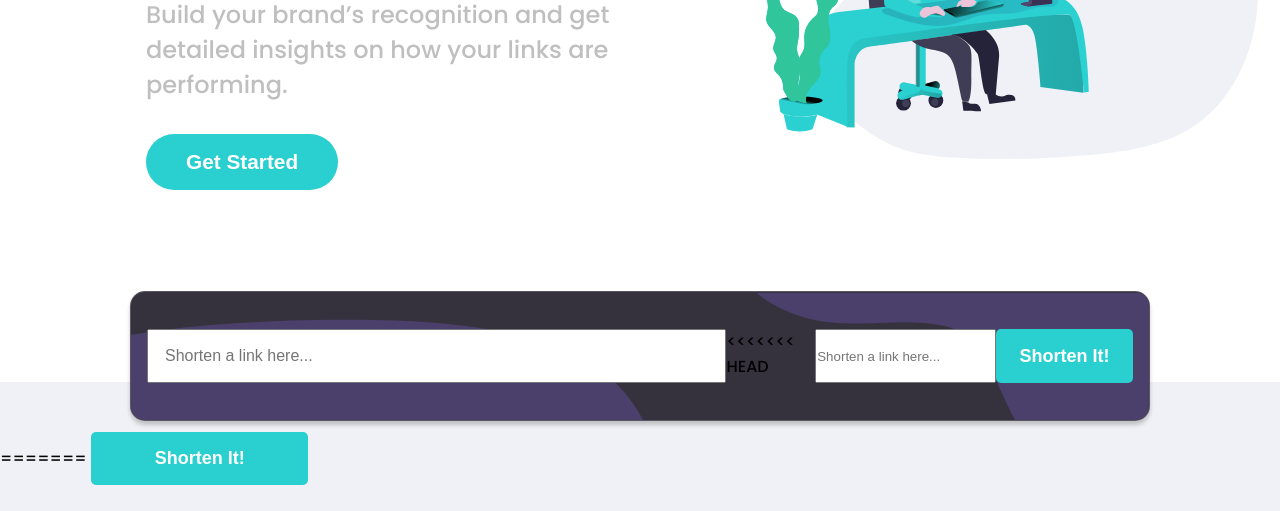
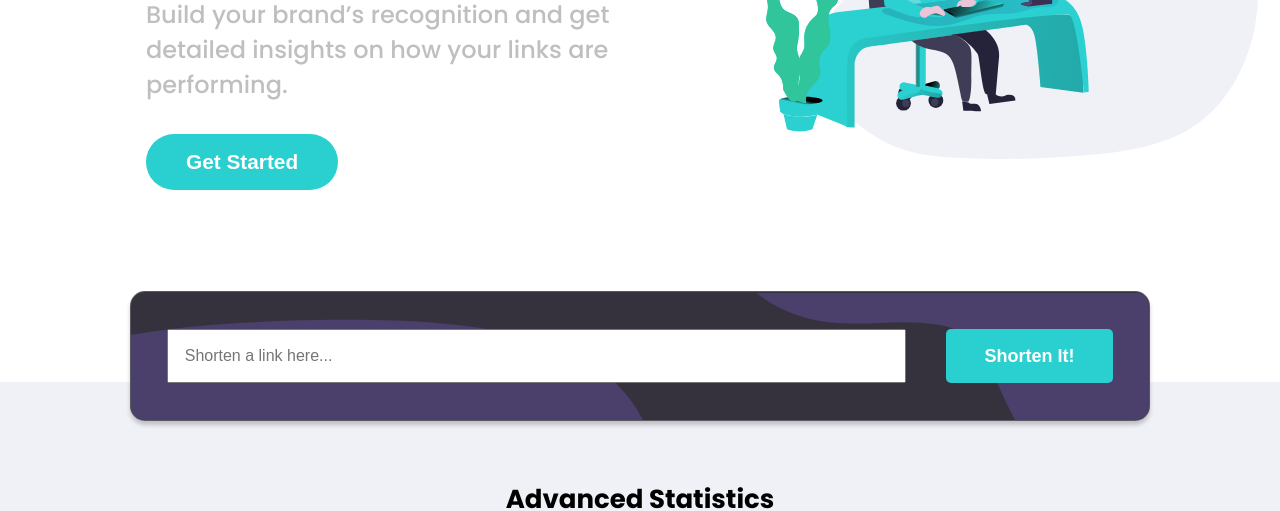
Before and after one commit to A-amon/URL-Shortening-Collab-, a plain HTML site: page index.html in a window 1280 px wide. Shown: the part 326-837 px from the top of the page. Drawn offline with nearby package versions, Linux system fonts and the light colour scheme.

Commit message:
modifid html

```diff
--- a/index.html
+++ b/index.html
@@ -64,15 +64,6 @@
 					</input>
 					<span class="form__text"></span>
 
-<<<<<<< HEAD
-								<input class="form__comment  sx" id="input" placeholder="Shorten a link here..."
-									autocomplete="off"></input>
-								<div><span id="text"></span></div>
-								<button class="form__btn form__btn--short" id="btn" type="submit"> Shorten It!</button>
-							</form>
-						</div>
-					</div>
-=======
 					<button class="form__btn form__btn--short" id="btn" type="submit"> Shorten It!</button>
 				</form>
 			</div>
@@ -83,7 +74,6 @@
 					<hr class="dropedown__hr">
 					<p class=" dropedown__text  dropedown__text--sh1"></p>
 					<button class="dropedown__btn dropedown__btn--copy copy">Copy</button>
->>>>>>> develop
 				</div>
 				<div class="dropedown">
 					<p class=" dropedown__text  dropedown__text--or2"></p>
```
